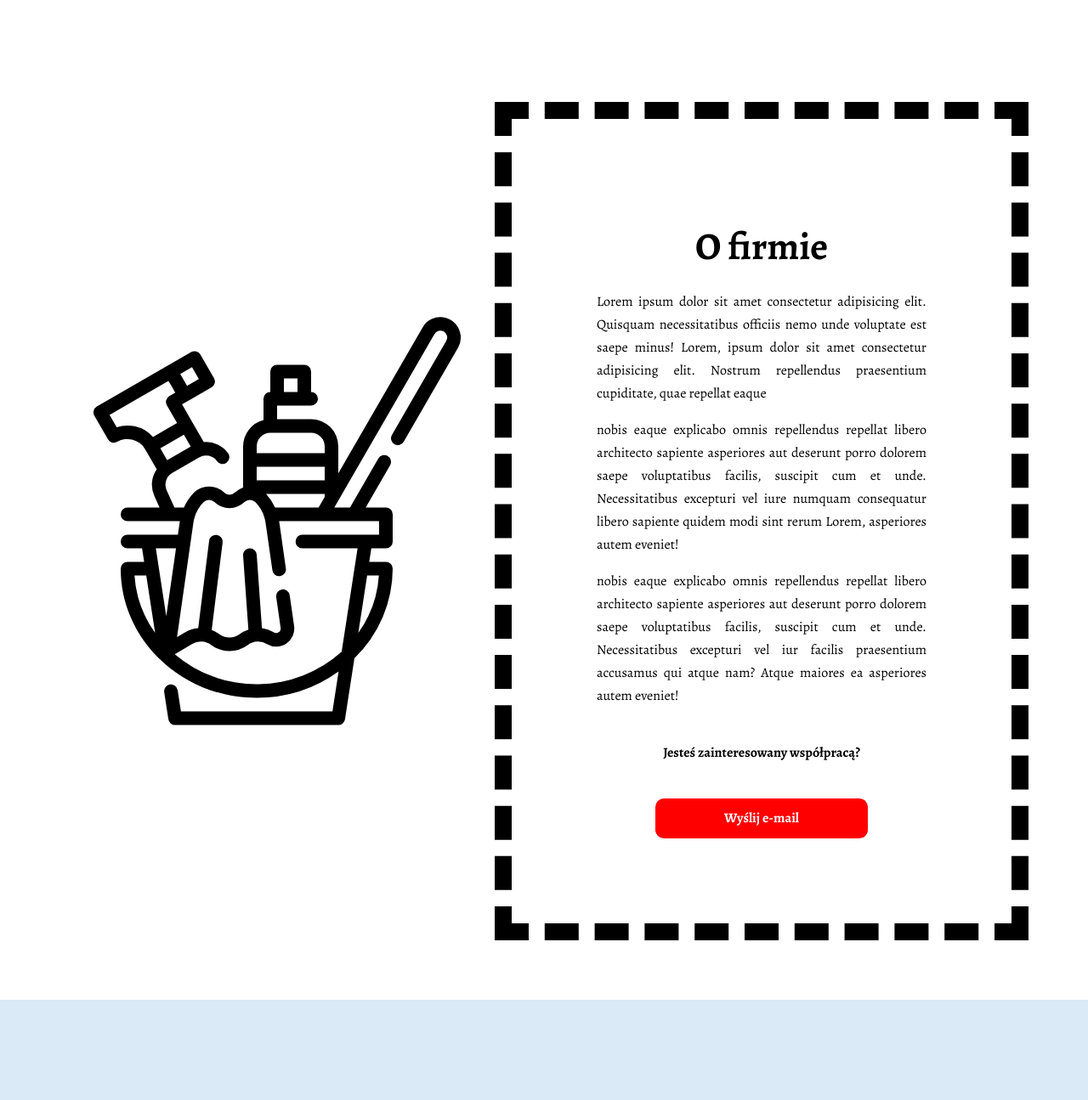
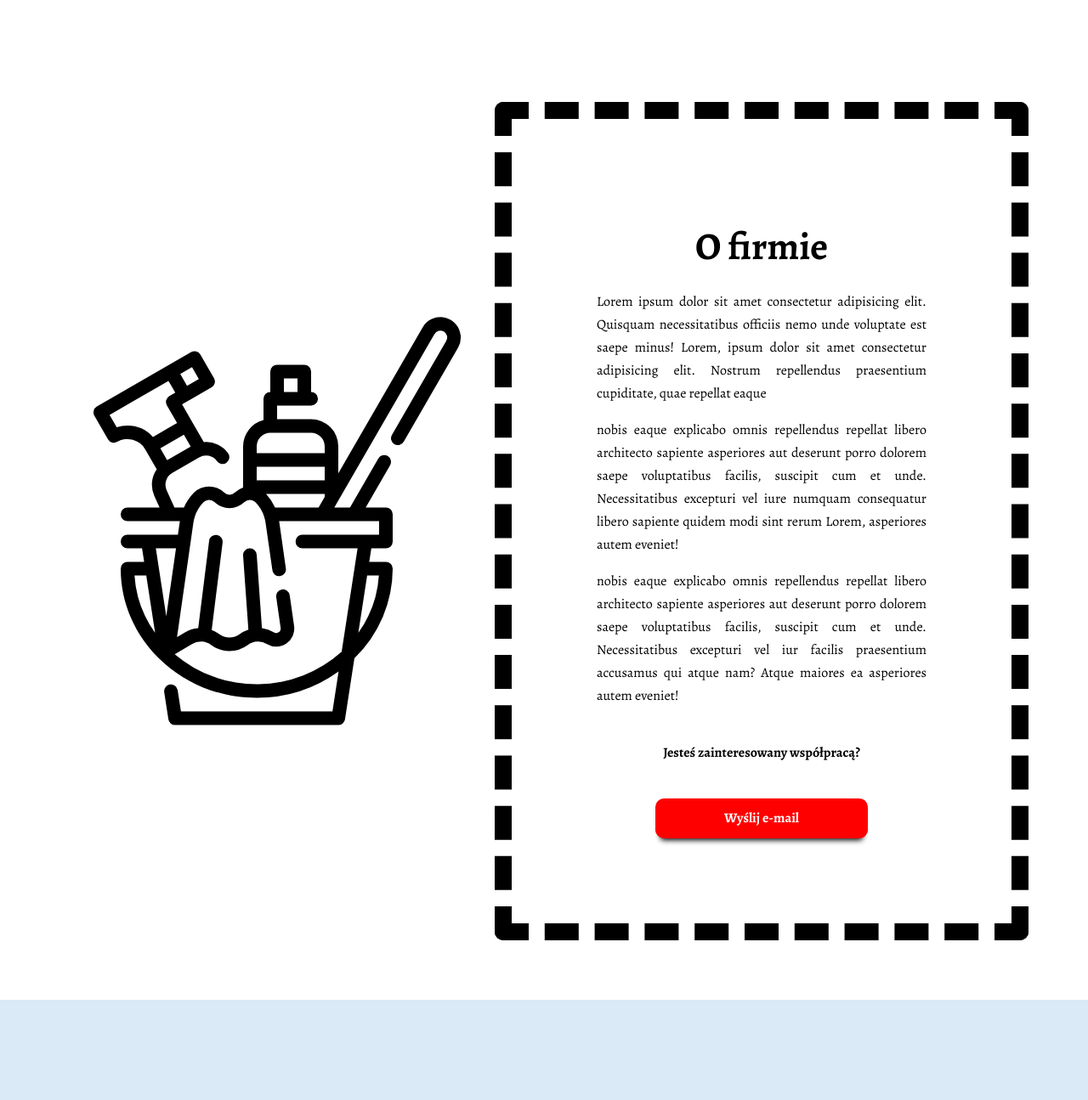
Before and after one commit to Mateusz-Meler/bianik, a website built with webpack: page src/pages/index.html in a window 1280 px wide. Shown: the part 800-2095 px from the top of the page at 85% size. Built offline with nearby package versions, Linux system fonts and the light colour scheme; some packages are replaced by stand-ins of ours.

Commit message:
feat: adding shadow in about section buttno

```diff
--- a/src/scss/main.scss
+++ b/src/scss/main.scss
@@ -46,6 +46,7 @@ body {
   margin: 0 auto;
   transition: transform 400ms ease-in;
   opacity: 1;
+  box-shadow: 0 8px 6px -6px black;
 
   &__text {
     text-decoration: none;
--- a/src/scss/modules/about.scss
+++ b/src/scss/modules/about.scss
@@ -7,6 +7,7 @@
         line-height: 27px;
         border: 20px dashed black;
         padding: 100px;
+        border-radius: 10px;
     }
 
     &__content {
--- a/src/scss/modules/contact.scss
+++ b/src/scss/modules/contact.scss
@@ -8,6 +8,7 @@
     &__article {
         border: 20px dashed black;
         padding: 100px;
+        border-radius: 10px;
     }
 
     &__header {
```
